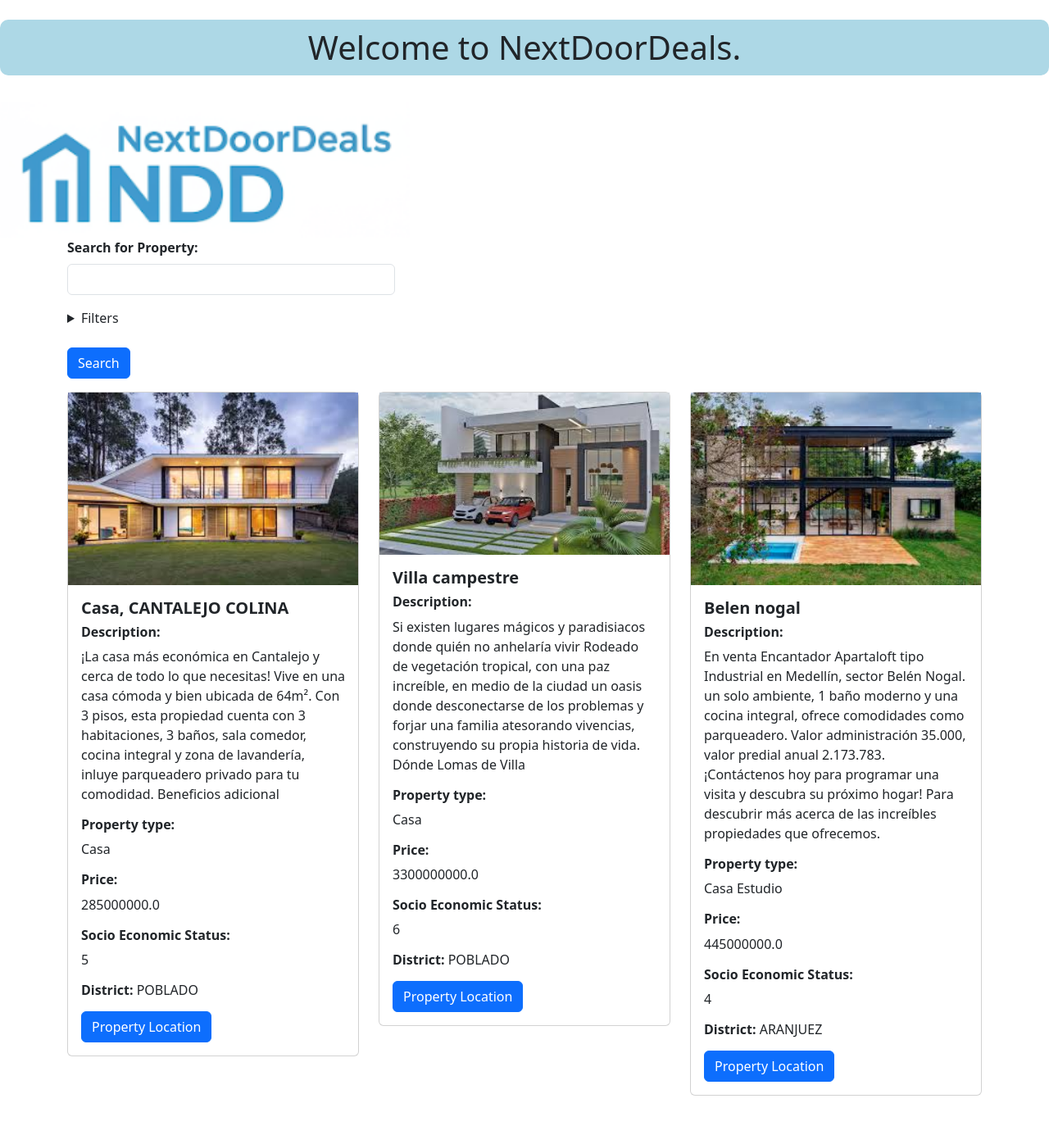
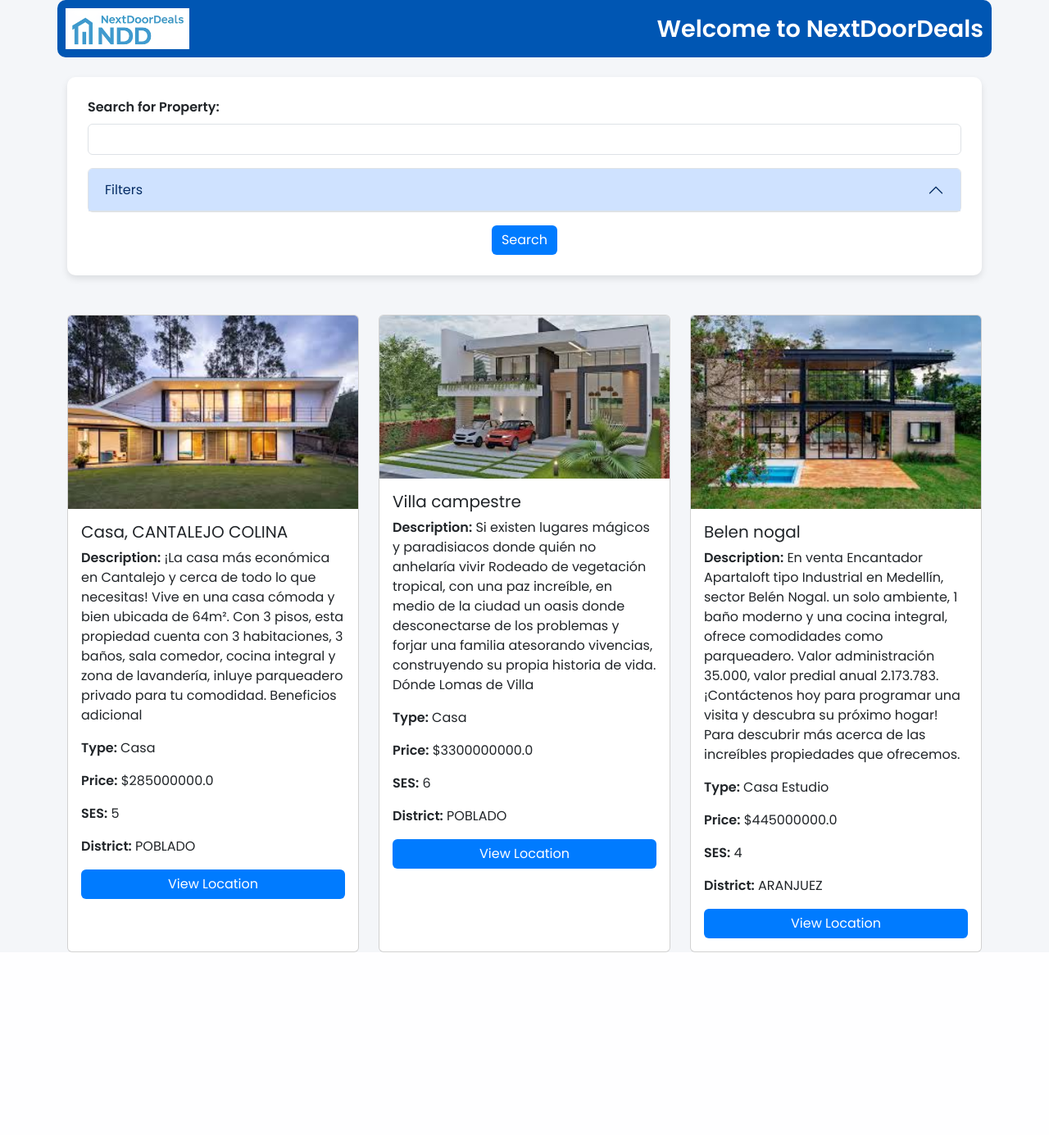
Before and after one commit to AmazingJuan/NextDoorDeals, a Django app: page / in a window 1280 px wide. Shown: the whole page at 82% size. After the commit the page ends 1162 px from the top, so only its background shows below. Run offline with Django 5.2, Linux system fonts and the light colour scheme; data comes from the database, SQL or seed files in the repository.

Commit message:
Html más lindo

```diff
--- a/property/templates/home.html
+++ b/property/templates/home.html
@@ -1,113 +1,150 @@
+<!DOCTYPE html>
+<html lang="en">
 <head>
-    <link href="https://cdn.jsdelivr.net/npm/bootstrap@5.3.3/dist/css/bootstrap.min.css" rel="stylesheet" integrity="sha384-QWTKZyjpPEjISv5WaRU9OFeRpok6YctnYmDr5pNlyT2bRjXh0JMhjY6hW+ALEwIH" crossorigin="anonymous">
+    <meta charset="UTF-8">
+    <meta name="viewport" content="width=device-width, initial-scale=1">
+    <title>NextDoorDeals</title>
+    <link href="https://fonts.googleapis.com/css2?family=Poppins:wght@300;400;600&display=swap" rel="stylesheet">
+    <link href="https://cdn.jsdelivr.net/npm/bootstrap@5.3.3/dist/css/bootstrap.min.css" rel="stylesheet">
+    <style>
+        body {
+            font-family: 'Poppins', sans-serif;
+            background-color: #f4f6f9;
+        }
+        .navbar {
+            background-color: #0056b3;
+            padding: 10px;
+            display: flex;
+            align-items: center;
+            justify-content: space-between;
+            border-radius: 10px;
+            color: white;
+        }
+        .navbar img {
+            height: 50px;
+        }
+        .navbar h1 {
+            margin: 0;
+            font-size: 1.8rem;
+            font-weight: bold;
+            text-align: center;
+            flex-grow: 1;
+        }
+        .form-container {
+            background: white;
+            padding: 25px;
+            border-radius: 10px;
+            box-shadow: 0px 4px 8px rgba(0, 0, 0, 0.1);
+            margin-top: 20px;
+        }
+        .btn-primary {
+            background-color: #007bff;
+            border: none;
+        }
+        .btn-primary:hover {
+            background-color: #0056b3;
+        }
+    </style>
 </head>
-
-<br>
-<h1 style="text-align: center; background-color: lightblue; padding: 10px; border-radius: 10px;" >Welcome to NextDoorDeals.</h1>
-<br>
-<img src="/media/property/images/NextDoorDealsLogo.png" alt="NextDoorDealsLogo" style= "width: 500px; align-self: center;">
-
-
-<div class = "container">
+<body>
+<div class="navbar container">
+    <img src="/media/property/images/NextDoorDealsLogo.png" alt="NextDoorDealsLogo">
+    <div class="Welcome">
+        <h1 class="header">Welcome to NextDoorDeals</h1>
+    </div>
+</div>
+<div class="container mt-4">
+    <div class="form-container mt-4">
         <form action="">
-        <div class = "mb-3">
-            <label for="searchProperty" class = "form-label">
-                <strong>
-                    Search for Property:
-                </strong>
-            </label>
-            <input type="text" class="form-control" name = "searchProperty" value = "{{ request.GET.searchProperty }}" style="width: 400px;"/>
+            <div class="mb-3">
+                <label for="searchProperty" class="form-label"><strong>Search for Property:</strong></label>
+                <input type="text" class="form-control" name="searchProperty" value="{{ request.GET.searchProperty }}">
             </div>
-        <details>
-            <summary>Filters</summary>
+            <div class="accordion" id="filterAccordion">
+                <div class="accordion-item">
+                    <h2 class="accordion-header">
+                        <button class="accordion-button" type="button" data-bs-toggle="collapse" data-bs-target="#filtersCollapse">
+                            Filters
+                        </button>
+                    </h2>
+                    <div id="filtersCollapse" class="accordion-collapse collapse">
+                        <div class="accordion-body">
                             <div class="row">
                                 <div class="col-md-6">
                                     <label for="minPrice" class="form-label"><strong>Minimum Price:</strong></label>
-                        <input type="number" class="form-control" name="minPrice" value="{{ request.GET.minPrice }}" style="width: 150px;"/>
+                                    <input type="number" class="form-control" name="minPrice" value="{{ request.GET.minPrice }}">
                                 </div>
                                 <div class="col-md-6">
                                     <label for="maxPrice" class="form-label"><strong>Maximum Price:</strong></label>
-                        <input type="number" class="form-control" name="maxPrice" value="{{ request.GET.maxPrice }}" style="width: 150px;"/>
+                                    <input type="number" class="form-control" name="maxPrice" value="{{ request.GET.maxPrice }}">
                                 </div>
                             </div>
-                <div class="row">
+                            <div class="row mt-3">
                                 <div class="col-md-6">
-                        <br>
-                        <label for="minSES" class="form-label"><strong>Minimum Socio Economic Status:</strong></label>
-                        <br>
-                        <select id="minSES" name="minSES">
+                                    <label for="minSES" class="form-label"><strong>Min Socio-Economic Status:</strong></label>
+                                    <select id="minSES" name="minSES" class="form-select">
                                         <option value=""></option>
-                            <option value="1">1</option>
-                            <option value="2">2</option>
-                            <option value="3">3</option>
-                            <option value="4">4</option>
-                            <option value="5">5</option>
-                            <option value="6">6</option>
+                                        {% for i in "123456" %}
+                                            <option value="{{ i }}">{{ i }}</option>
+                                        {% endfor %}
                                     </select>
                                 </div>
                                 <div class="col-md-6">
-                        <br>
-                        <label for="maxSES" class="form-label"><strong>Maximum Socio Economic Status:</strong></label>
-                        <br>
-                        <select id="maxSES" name="maxSES">
+                                    <label for="maxSES" class="form-label"><strong>Max Socio-Economic Status:</strong></label>
+                                    <select id="maxSES" name="maxSES" class="form-select">
                                         <option value=""></option>
-                            <option value="1">1</option>
-                            <option value="2">2</option>
-                            <option value="3">3</option>
-                            <option value="4">4</option>
-                            <option value="5">5</option>
-                            <option value="6">6</option>
+                                        {% for i in "123456" %}
+                                            <option value="{{ i }}">{{ i }}</option>
+                                        {% endfor %}
                                     </select>
                                 </div>
                             </div>
-
-                <div class = "row">
-                    <label for = "district" class = "form-label">District</label>
-                    <select id = "district" name = "district" class = "col-md-6">
+                            <div class="mt-3">
+                                <label for="district" class="form-label"><strong>District:</strong></label>
+                                <select id="district" name="district" class="form-select">
                                     <option value=""></option>
                                     {% for district in districts %}
-                        <option value="{{district.id}}" {% if district.id|stringformat:"s" == request.GET.district %} selected {% endif %}>{{district.name}}</option>
+                                        <option value="{{ district.id }}" {% if district.id|stringformat:"s" == request.GET.district %} selected {% endif %}>{{ district.name }}</option>
                                     {% endfor %}
                                 </select>
                             </div>
-          </details>
-        <br>
-        <button type="submit" class = "btn btn-primary">Search</button>
+                        </div>
+                    </div>
+                </div>
+            </div>
+            <div class="mt-3 text-center">
+                <button type="submit" class="btn btn-primary">Search</button>
+            </div>
         </form>
+    </div>
     {% if searchTerm is not None %}
-    <p>Searching for: {{ searchTerm }}</p>
+        <p class="text-center mt-3"><strong>Searching for:</strong> {{ searchTerm }}</p>
     {% endif %}
-    <div class = "row row-cols-1 row-cols-md-3 g-4">
+    <div class="row row-cols-1 row-cols-md-3 g-4 mt-4">
         {% if propertyPresence %}
             {% for property in propertys %}
-                <div v-for = "property in propertys" class = "col">
-                    <div class = "card">
-                        <img class = "card-im-top" src="{{ property.image.url }}" />
-                        <div class = "card-body">
-                            <h5 class = "card-title fw-bold"> {{ property.name }}</h5>
-                            <h6><strong>Description:</strong></h6>
-                            <p class = "card-text">{{ property.description }}</p>
-                            <h6><strong>Property type:</strong></h6>
-                            <p class = "card-text"> {{ property.propertyType }} </p>
-                            <h6><strong>Price:</strong></h6>
-                            <p class = "card-text"> {{ property.price }}</p>
-                            <h6><strong>Socio Economic Status:</strong></h6>
-                            <p class = "card-text"> {{property.socioEconomicStatus}}</p>
-                            <h6><strong>District: </strong>{{ property.addressID.neigID.dID.name }}</h6>
-                            <p class = "card-text">{{ property.district }}</p>
+                <div class="col">
+                    <div class="card h-100">
+                        <img src="{{ property.image.url }}" class="card-img-top" alt="{{ property.name }}">
+                        <div class="card-body">
+                            <h5 class="card-title">{{ property.name }}</h5>
+                            <p class="card-text"><strong>Description:</strong> {{ property.description }}</p>
+                            <p class="card-text"><strong>Type:</strong> {{ property.propertyType }}</p>
+                            <p class="card-text"><strong>Price:</strong> ${{ property.price }}</p>
+                            <p class="card-text"><strong>SES:</strong> {{ property.socioEconomicStatus }}</p>
+                            <p class="card-text"><strong>District:</strong> {{ property.addressID.neigID.dID.name }}</p>
                             {% if property.location %}
-                            <a href="{{ property.location }}" class = "btn btn-primary" target = "_blank">
-                                Property Location
-                            </a>
+                                <a href="{{ property.location }}" class="btn btn-primary w-100" target="_blank">View Location</a>
                             {% endif %}
                         </div>
                     </div>
                 </div>
             {% endfor %}
         {% else %}
-            <p>Sorry it ain't no properties that match with your query</p>
+            <p class="text-center text-danger mt-3">No properties found.</p>
         {% endif %}
     </div>
-    <br/>
-    <br/>
 </div>
+<script src="https://cdn.jsdelivr.net/npm/bootstrap@5.3.3/dist/js/bootstrap.bundle.min.js"></script>
+</body>
+</html>
```
Lines whose indentation alone changed are shown as unchanged.
